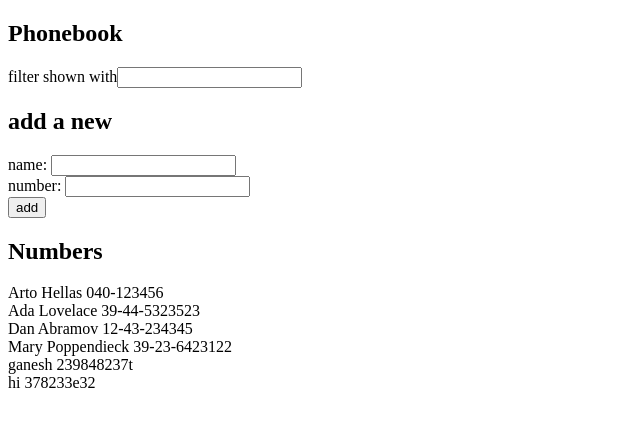
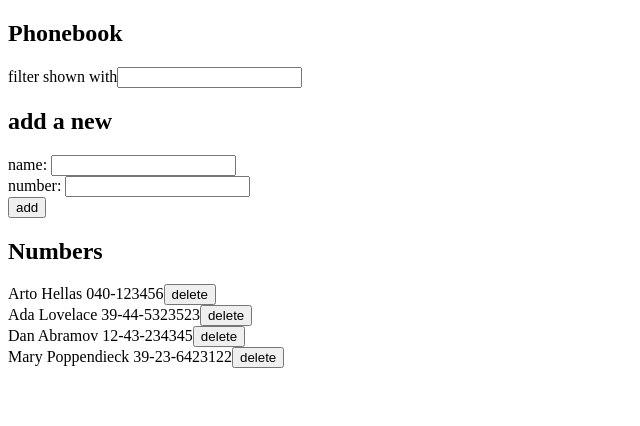
Before and after one commit to GaneshBhakar/Full-Stack-Open, a React (Vite) app in the folder part-2/Phonebook/: page / in a window 1280 px wide. Shown: the top 426 px of the page, without its empty margins (0-640 px from the left). Built offline with nearby package versions, Linux system fonts and the light colour scheme; data requests are answered from the project's data file.

Commit message:
method to delete name and number added

```diff
--- a/part-2/Phonebook/db.json
+++ b/part-2/Phonebook/db.json
@@ -19,16 +19,7 @@
       "name": "Mary Poppendieck",
       "number": "39-23-6423122",
       "id": "4"
-    },
-    {
-      "id": "2a21",
-      "name": "ganesh",
-      "number": "239848237t"
-    },
-    {
-      "id": "8311",
-      "name": "hi",
-      "number": "378233e32"
     }
-  ]
+  ],
+  "$schema": "./node_modules/json-server/schema.json"
 }
--- a/part-2/Phonebook/src/App.jsx
+++ b/part-2/Phonebook/src/App.jsx
@@ -65,7 +65,7 @@ const App = () => {
       />
 
       <h2>Numbers</h2>
-      <Persons persons={persons} search={search} />
+      <Persons persons={persons} search={search} setPersons={setPersons}/>
     </div>
   )
 }
--- a/part-2/Phonebook/src/components/persons.jsx
+++ b/part-2/Phonebook/src/components/persons.jsx
@@ -1,4 +1,15 @@
-const Persons = ({ persons, search }) => {
+import phoneServices from "./../services/phone"
+
+const Persons = ({ persons, search, setPersons }) => {
+	const handleClick = (person) => {
+		let ans = window.confirm(`Delete ${person.name}`)
+		if(ans){
+			phoneServices.del(person.id).then(() => {
+				setPersons(persons.filter(p => p.id !== person.id))
+			})
+		}
+	}
+
 	return (
 		<>
 			{persons
@@ -6,7 +17,9 @@ const Persons = ({ persons, search }) => {
 				person.name.toLowerCase().includes(search.toLowerCase())
 			)
 			.map(person =>
-				<div key={person.name}>{person.name} {person.number}</div>
+				<div key={person.name}>{person.name} {person.number}
+				<button onClick={() => handleClick(person)}>delete</button>
+				</div>
 			)}
 		</>
 	)
--- a/part-2/Phonebook/src/services/phone.js
+++ b/part-2/Phonebook/src/services/phone.js
@@ -12,4 +12,10 @@ const getAll = () => {
 	return request.then(response => response.data)
 }
 
-export default { getAll, create}
+const del = id => {
+	const url = `${baseUrl}/${id}`
+	const request = axios.delete(url)
+	return request.then(response => response.data)
+}
+
+export default { getAll, create, del}
```
